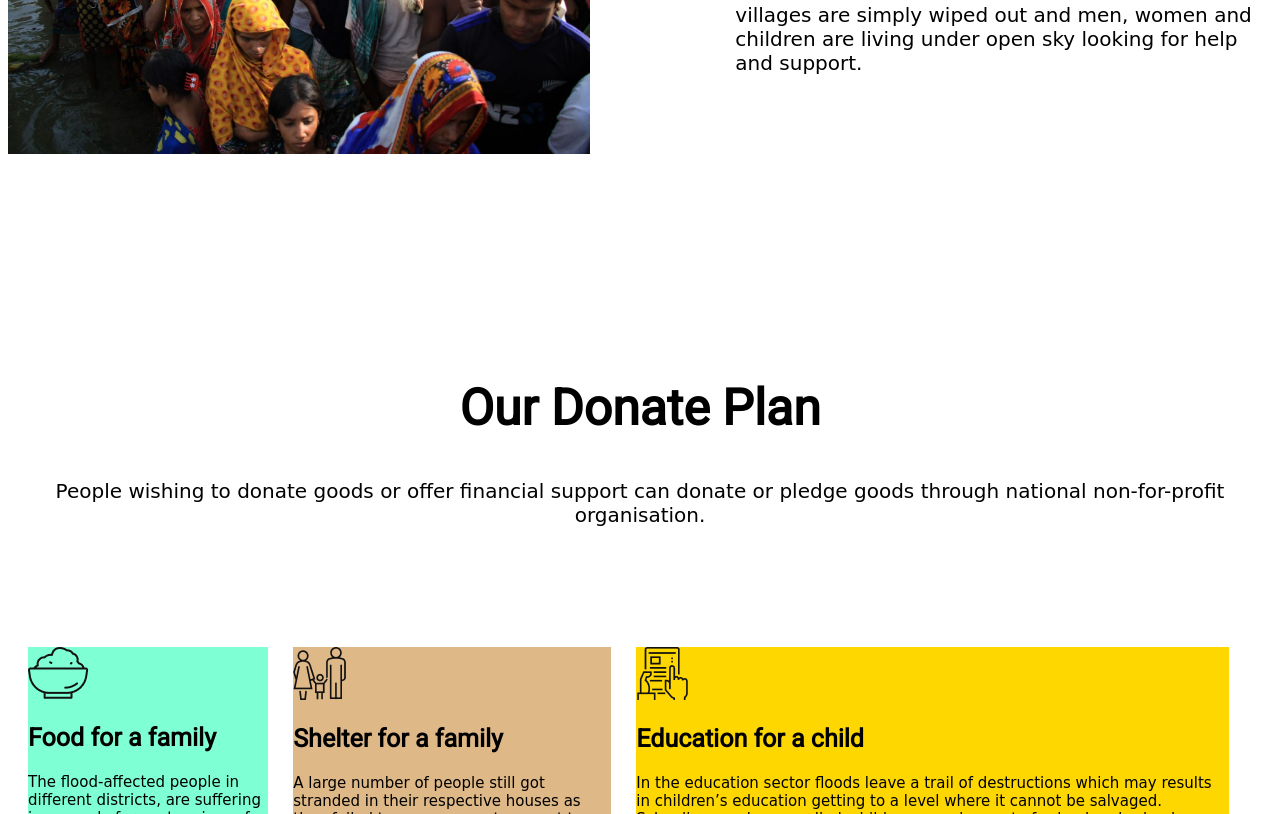
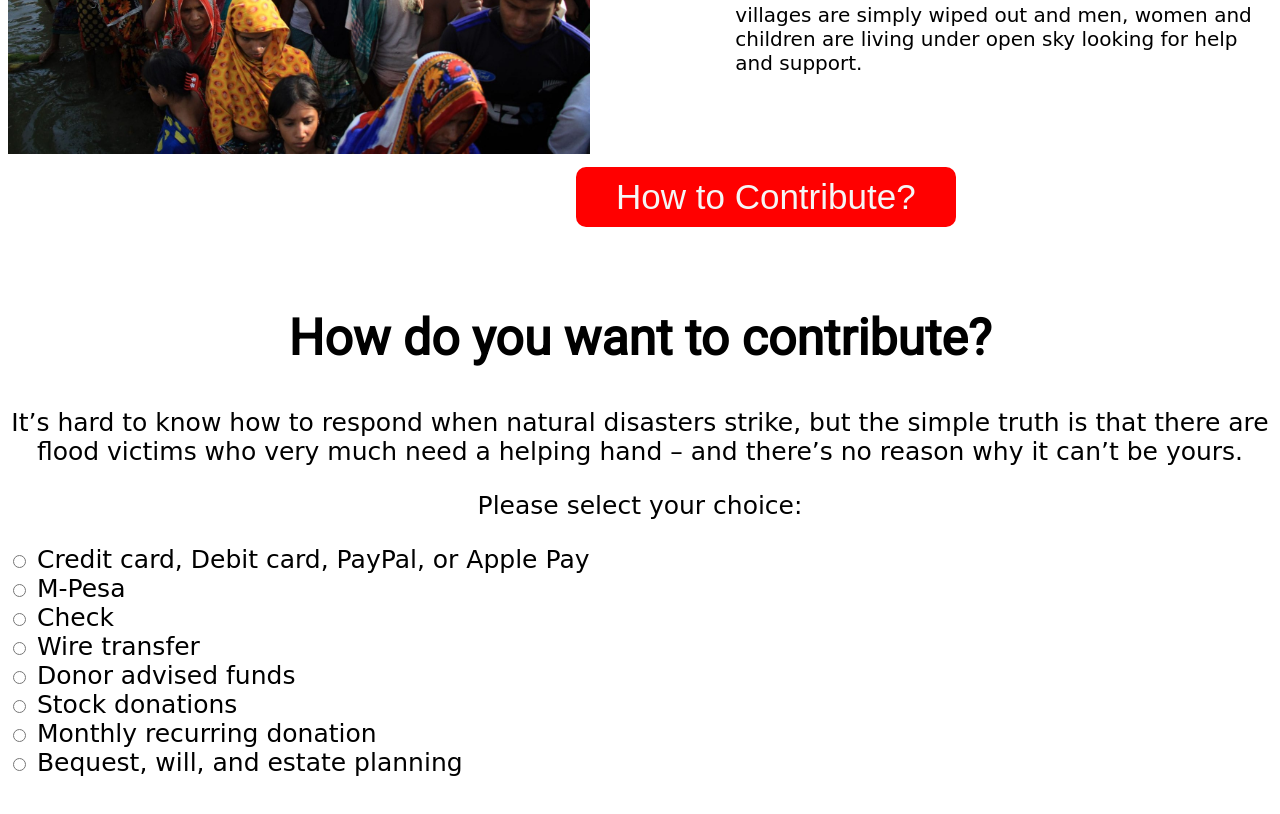
Before and after one commit to fariha-richi/donate-today, a plain HTML site: page index.html in a window 1280 px wide. Shown: the part 1986-2800 px from the top of the page. Drawn offline with Linux system fonts and the light colour scheme; a web font is replaced by a local one.

Commit message:
rest added

```diff
--- a/index.html
+++ b/index.html
@@ -27,7 +27,7 @@
         <h1>100tk</h1>
     </div>
     <div>
-        <h1 id="amount2" text="red">200tk</h1>
+        <h1 id="amount2">200tk</h1>
     </div>
     <div>
         <h1>500tk</h1>
@@ -48,6 +48,7 @@
     <h1>Their lives depend on your donation</h1>
     <p>We often come across news on floods and other natural calamities that destroy many lives and homes. In such sensitive times, many people out there need our help.</p>
     <p>Donation request letter for flood victims is a thoughtful way to seek financial help from all those who are keen on contributing to their relief in some way.</p>
+    <button type="button">How to Contribute?</button>
     </div>
     <div>
     <img src="donation0.jpg">
@@ -61,8 +62,34 @@
     <div>
     <h1>They need us to suvive</h1>
     <p>People need food, safe drinking water, shelter and healthcare to survive from the catastrophic effects of these floods.</p>
-    <p>villages are simply wiped out and men, women and children are living under open sky looking for help and support.</p>
+    <p>villages are simply wiped out and men, women and children are living under open sky looking for help and support.</p><br><br><br><br>
+    <button type="button">How to Contribute?</button>
     </div>
+</section>
+
+<section class="contribute">
+    <h1>How do you want to contribute?</h1>
+    <p>It’s hard to know how to respond when natural disasters strike, but the simple truth is that there are flood victims who very much need a helping hand – and there’s no reason why it can’t be yours.</p>
+    <p>Please select your choice:</p>
+    <p id="radio-button">
+<input type="radio">
+<label>Credit card, Debit card, PayPal, or Apple Pay</label><br>
+<input type="radio">
+<label>M-Pesa</label><br>
+<input type="radio">
+<label>Check</label><br>
+<input type="radio">
+<label>Wire transfer</label><br>
+<input type="radio">
+<label>Donor advised funds</label><br>
+<input type="radio">
+<label>Stock donations</label><br>
+<input type="radio">
+<label>Monthly recurring donation</label><br>
+<input type="radio">
+<label>Bequest, will, and estate planning</label></p>
+<br>
+    <button type="button">Select</button>
 </section>
 
 <section class="plan">
--- a/style.css
+++ b/style.css
@@ -12,8 +12,6 @@
     color:black;
     width: 200px;
     height: 50px;
-    border:2px;
-    border-radius: 5px;
     text-align: center;
     font-size: 30px;
     display: flex;
@@ -25,11 +23,12 @@
 }
 #amount2{
     background-color: antiquewhite;
-    text:red;
+    color:red;
     text-align: center;
-    border-radius: 5px;
-    border-style: solid;
-    border: 5px;
+    /*border-radius: 5px;
+    border: 5px solid red;
+    border-width: 5px;*/
+    border-color: red;
     padding-left: 25px;
     padding-right: 20px;
 }
@@ -99,6 +98,18 @@
           .help img{
             width: 80%;
           }
+          .contribute h1{
+            color: black;
+              font-size: 50px;
+              text-align: center;
+              font-family: 'Roboto', sans-serif;
+          }
+          .contribute p{
+            color:black;
+            font-size: 25px;
+            text-align: center;
+            font-family: 'Arima', cursive;
+        }
           input{
             border: none;
             font-size: 50px;
@@ -149,6 +160,9 @@
           #support3{
             background-color:gold;
           }
+          #radio-button{
+            text-align: justify;
+          }
           .form{
             text-align: center;
             width: 95%;
```
